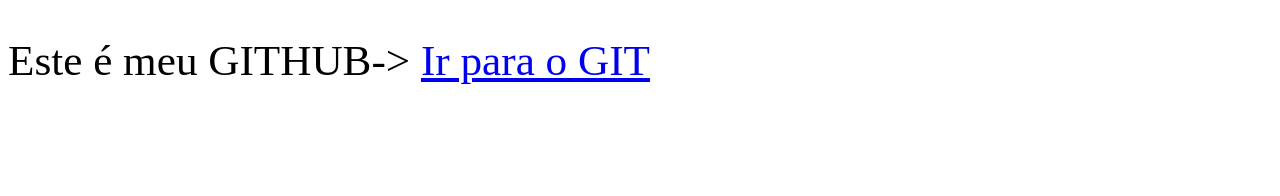
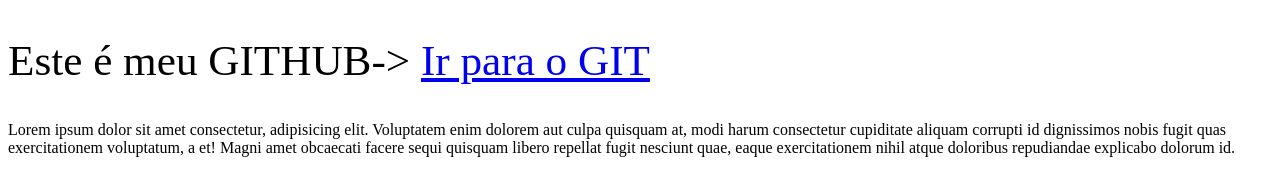
Before and after one commit to Jurandiof/webapp, a plain HTML site: page index.html in a window 1280 px wide. Drawn offline with Linux system fonts and the light colour scheme.

Commit message:
Update dos trabalhos

```diff
--- a/index.html
+++ b/index.html
@@ -18,6 +18,10 @@
     <section>
         <div>
             <h1>Este é meu GITHUB-> <a href="https://github.com/Jurandiof/webapp.git">Ir para o GIT</a></h1>
+            <p>Lorem ipsum dolor sit amet consectetur, adipisicing elit. Voluptatem enim dolorem aut culpa quisquam at,
+                modi harum consectetur cupiditate aliquam corrupti id dignissimos nobis fugit quas exercitationem
+                voluptatum, a et! Magni amet obcaecati facere sequi quisquam libero repellat fugit nesciunt quae, eaque
+                exercitationem nihil atque doloribus repudiandae explicabo dolorum id.</p>
         </div>
     </section>
 
```
